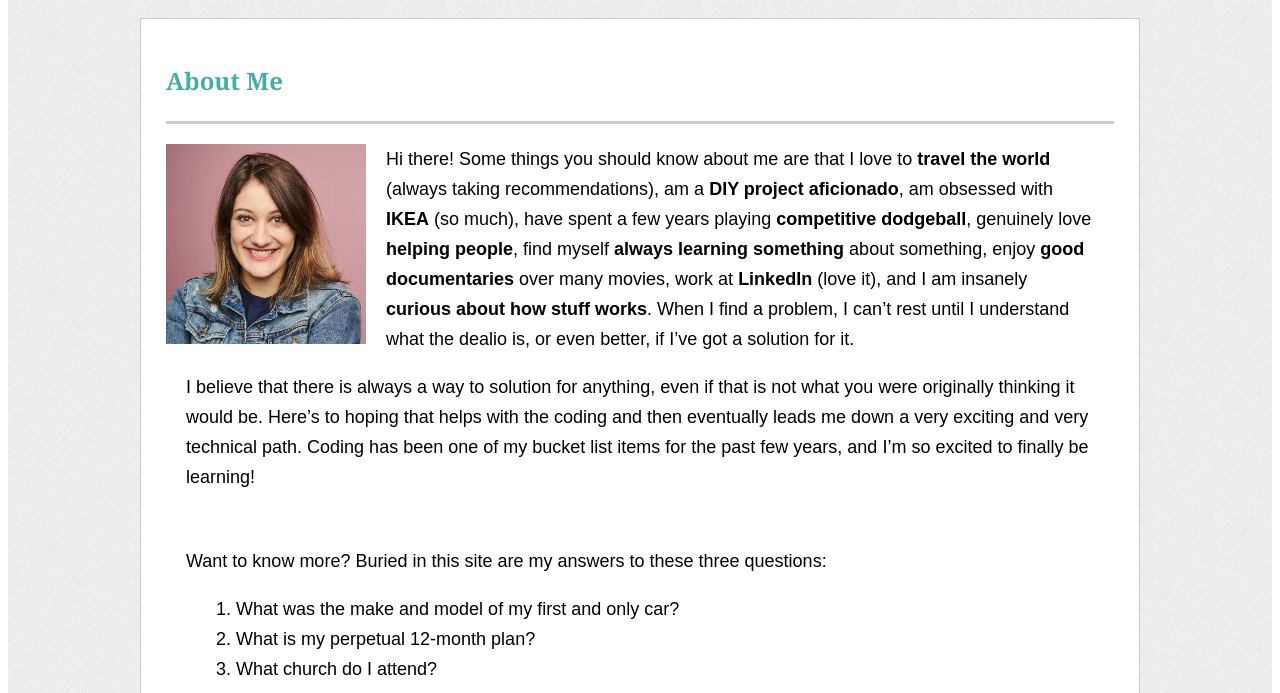
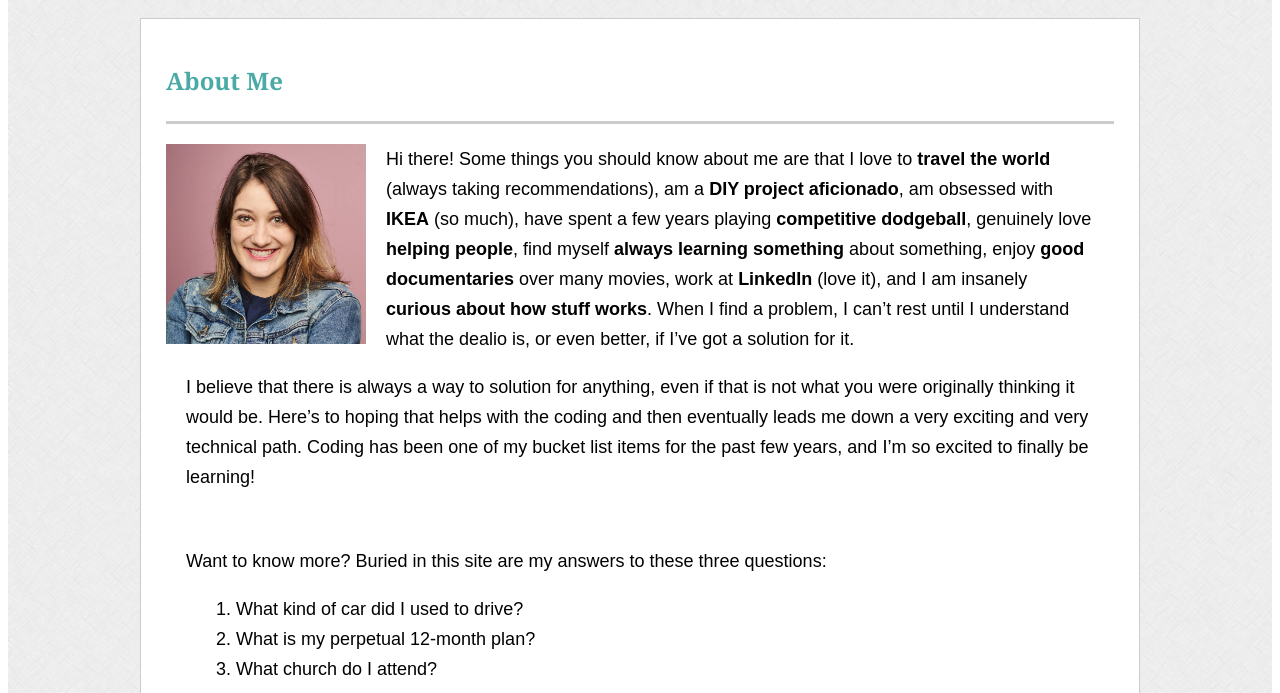
Before and after one commit to emilybaum/Basic-Portfolio, a plain HTML site: page index.html in a window 1280 px wide. Shown: the part 107-800 px from the top of the page. Drawn offline with Linux system fonts and the light colour scheme.

Commit message:
updated car easter egg

```diff
--- a/index.html
+++ b/index.html
@@ -37,7 +37,7 @@
 
                     <p>Want to know more? Buried in this site are my answers to these three questions:</p>
                     <ol id="easterEggQuestions">
-                        <li>What was the make and model of my first and only car?</li>
+                        <li>What kind of car did I used to drive?</li>
                             <!-- answer accessed from contact.html, click on "Emily", then see surprise.html open in a new tab -->
                         <li>What is my perpetual 12-month plan?</li>
                             <!-- answer accessed from portfolio.html, CTRL + A to select all text, then hover over first image to display text above. -->
```
Also changed, not shown: surprise.html (+1 -1 lines), assets/images/instagram-logo-png-25.png (added).
